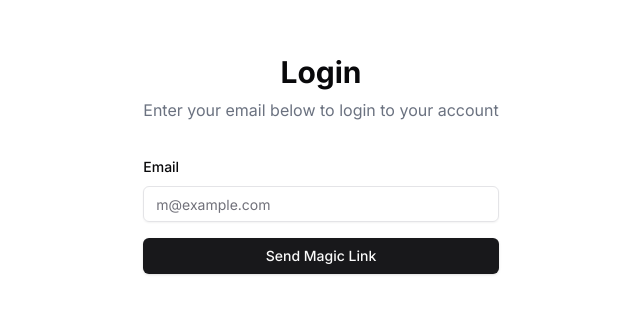
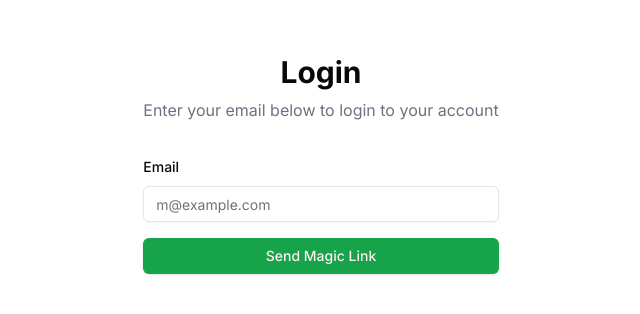
Before and after one commit to ODanielFilho/micro-saas, a Next.js app: page /auth in a window 1280 px wide. Shown: the part 236-550 px from the top of the page, without its empty margins (319-959 px from the left). Built offline with nearby package versions, Linux system fonts and the light colour scheme.

Commit message:
add green theme to project

```diff
--- a/src/app/globals.css
+++ b/src/app/globals.css
@@ -6,63 +6,46 @@
   :root {
     --background: 0 0% 100%;
     --foreground: 240 10% 3.9%;
-
     --card: 0 0% 100%;
     --card-foreground: 240 10% 3.9%;
-
     --popover: 0 0% 100%;
     --popover-foreground: 240 10% 3.9%;
-
-      --primary: 240 5.9% 10%;
-      --primary-foreground: 0 0% 98%;
-
+    --primary: 142.1 76.2% 36.3%;
+    --primary-foreground: 355.7 100% 97.3%;
     --secondary: 240 4.8% 95.9%;
     --secondary-foreground: 240 5.9% 10%;
-
     --muted: 240 4.8% 95.9%;
     --muted-foreground: 240 3.8% 46.1%;
-
     --accent: 240 4.8% 95.9%;
     --accent-foreground: 240 5.9% 10%;
-
     --destructive: 0 84.2% 60.2%;
     --destructive-foreground: 0 0% 98%;
-
     --border: 240 5.9% 90%;
     --input: 240 5.9% 90%;
-      --ring: 240 10% 3.9%;
-
+    --ring: 142.1 76.2% 36.3%;
     --radius: 0.5rem;
   }
 
   .dark {
-      --background: 240 10% 3.9%;
-      --foreground: 0 0% 98%;
-
-      --card: 240 10% 3.9%;
-      --card-foreground: 0 0% 98%;
-
-      --popover: 240 10% 3.9%;
-      --popover-foreground: 0 0% 98%;
-
-      --primary: 0 0% 98%;
-      --primary-foreground: 240 5.9% 10%;
-
+    --background: 20 14.3% 4.1%;
+    --foreground: 0 0% 95%;
+    --card: 24 9.8% 10%;
+    --card-foreground: 0 0% 95%;
+    --popover: 0 0% 9%;
+    --popover-foreground: 0 0% 95%;
+    --primary: 142.1 70.6% 45.3%;
+    --primary-foreground: 144.9 80.4% 10%;
     --secondary: 240 3.7% 15.9%;
     --secondary-foreground: 0 0% 98%;
-
-      --muted: 240 3.7% 15.9%;
+    --muted: 0 0% 15%;
     --muted-foreground: 240 5% 64.9%;
-
-      --accent: 240 3.7% 15.9%;
+    --accent: 12 6.5% 15.1%;
     --accent-foreground: 0 0% 98%;
-
     --destructive: 0 62.8% 30.6%;
-      --destructive-foreground: 0 0% 98%;
-
+    --destructive-foreground: 0 85.7% 97.3%;
     --border: 240 3.7% 15.9%;
     --input: 240 3.7% 15.9%;
-      --ring: 240 4.9% 83.9%;
+    --ring: 142.4 71.8% 29.2%;
   }
 }
 
```
Also changed, not shown: .eslintrc.json, 1 other file (tests, documents, lock files or other folders). Lines whose indentation alone changed are shown as unchanged.
